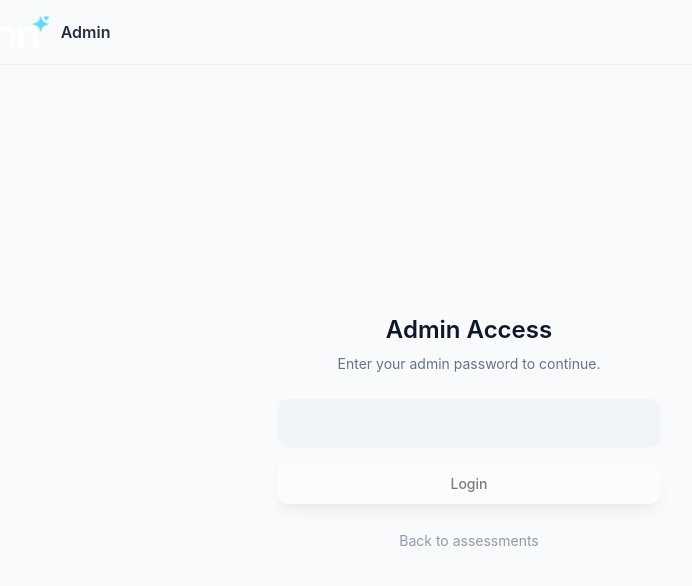
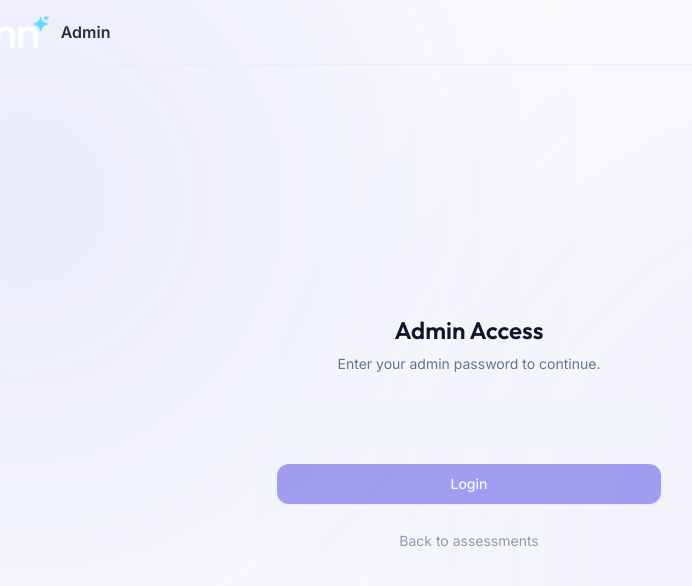
Before and after one commit to SquizAI/hmn_assesment, a React (Vite) app: page /admin in a window 1280 px wide. Shown: the top 586 px of the page, without its empty margins (171-863 px from the left). Built offline with nearby package versions, Linux system fonts and the light colour scheme.

Commit message:
feat: upgrade to premium typography, inputs, and glassmorphic UI

```diff
--- a/index.html
+++ b/index.html
@@ -4,6 +4,9 @@
     <meta charset="UTF-8" />
     <link rel="icon" type="image/svg+xml" href="/vite.svg" />
     <meta name="viewport" content="width=device-width, initial-scale=1.0" />
+    <link rel="preconnect" href="https://fonts.googleapis.com">
+    <link rel="preconnect" href="https://fonts.gstatic.com" crossorigin>
+    <link href="https://fonts.googleapis.com/css2?family=Inter:wght@400;500;600&family=Outfit:wght@500;600;700;800&display=swap" rel="stylesheet">
     <title>hmn-cascade</title>
   </head>
   <body>
--- a/src/components/ui/Button.tsx
+++ b/src/components/ui/Button.tsx
@@ -13,13 +13,13 @@ export default function Button({
   disabled,
   ...props
 }: ButtonProps) {
-  const base = "inline-flex items-center justify-center font-medium rounded-xl transition-all duration-200 focus:outline-none focus:ring-2 focus:ring-offset-2 disabled:opacity-50 disabled:cursor-not-allowed";
+  const base = "inline-flex items-center justify-center font-medium rounded-xl transition-all duration-300 focus:outline-none focus:ring-2 focus:ring-offset-2 focus:ring-offset-background disabled:opacity-50 disabled:cursor-not-allowed active:scale-95 hover:scale-[1.02] shadow-sm";
 
   const variants: Record<string, string> = {
-    primary: "bg-white text-black hover:bg-gray-100 focus:ring-white shadow-lg",
-    secondary: "bg-muted text-foreground hover:bg-white/20 focus:ring-white/50 border border-border",
-    ghost: "bg-transparent text-foreground/80 hover:text-foreground hover:bg-muted focus:ring-white/30",
-    danger: "bg-red-500/20 text-red-300 hover:bg-red-500/30 focus:ring-red-500/50 border border-red-500/30",
+    primary: "bg-primary text-primary-foreground shadow-[0_4px_14px_0_theme(colors.primary.500/30)] hover:shadow-[0_6px_20px_theme(colors.primary.500/40)] hover:bg-primary/90 focus:ring-primary/50",
+    secondary: "bg-card/80 backdrop-blur-md text-foreground hover:bg-card/100 focus:ring-muted-foreground/50 border border-border/50 shadow-inner",
+    ghost: "bg-transparent text-foreground/80 hover:text-foreground hover:bg-muted/50 focus:ring-muted-foreground/30 !shadow-none",
+    danger: "bg-red-500/10 text-red-500 hover:bg-red-500/20 focus:ring-red-500/50 border border-red-500/20 hover:border-red-500/30",
   };
 
   const sizes: Record<string, string> = {
--- a/src/index.css
+++ b/src/index.css
@@ -1,6 +1,9 @@
 @import "tailwindcss";
 
 @theme {
+  --font-sans: "Inter", system-ui, sans-serif;
+  --font-heading: "Outfit", system-ui, sans-serif;
+
   --color-background: var(--background);
   --color-foreground: var(--foreground);
   --color-muted: var(--muted);
@@ -40,11 +43,50 @@ body {
   margin: 0;
   background: var(--background);
   color: var(--foreground);
-  font-family: 'Inter', system-ui, -apple-system, sans-serif;
+  font-family: var(--font-sans);
   min-height: 100vh;
   -webkit-font-smoothing: antialiased;
   transition: background-color 0.3s ease, color 0.3s ease;
+  position: relative;
+  overflow-x: hidden;
+  z-index: 0;
 }
+
+h1, h2, h3, h4, h5, h6 {
+  font-family: var(--font-heading);
+}
+
+body::before, body::after {
+  content: "";
+  position: fixed;
+  border-radius: 50%;
+  pointer-events: none;
+  z-index: -1;
+  filter: blur(140px);
+  transition: opacity 0.5s ease-in-out;
+}
+
+body::before {
+  top: -15%;
+  left: -10%;
+  width: 50vw;
+  height: 50vw;
+  background: var(--primary);
+  opacity: 0.08;
+}
+
+body::after {
+  bottom: -15%;
+  right: -10%;
+  width: 60vw;
+  height: 60vw;
+  background: #8b5cf6;
+  opacity: 0.05;
+}
+
+.dark body::before { opacity: 0.15; }
+.dark body::after { opacity: 0.1; }
+
 
 html {
   scroll-behavior: smooth;
--- a/src/pages/HomePage.tsx
+++ b/src/pages/HomePage.tsx
@@ -234,7 +234,7 @@ export default function HomePage() {
                     onKeyDown={(e) => e.key === "Enter" && handleSignIn()}
                     placeholder="you@company.com"
                     autoFocus
-                    className="w-full bg-muted border border-border rounded-xl px-4 py-3 text-foreground placeholder-white/20 focus:outline-none focus:border-white/30 transition-colors"
+                    className="w-full bg-background/50 backdrop-blur-md border border-border/50 rounded-xl px-4 py-3 text-foreground placeholder:text-muted-foreground focus:outline-none focus:ring-2 focus:ring-primary/50 focus:border-transparent transition-all shadow-sm"
                   />
                 </div>
                 {signInError && <p className="text-yellow-400/80 text-sm text-center">{signInError}</p>}
@@ -310,7 +310,7 @@ export default function HomePage() {
                     value={f.value}
                     onChange={(e) => f.set(e.target.value)}
                     placeholder={f.ph}
-                    className="w-full bg-muted border border-border rounded-xl px-4 py-3 text-foreground placeholder-white/20 focus:outline-none focus:border-white/30 transition-colors"
+                    className="w-full bg-background/50 backdrop-blur-md border border-border/50 rounded-xl px-4 py-3 text-foreground placeholder:text-muted-foreground focus:outline-none focus:ring-2 focus:ring-primary/50 focus:border-transparent transition-all shadow-sm"
                   />
                 </div>
               ))}
@@ -335,7 +335,7 @@ export default function HomePage() {
               </div>
               <div className="space-y-3">
                 <h1 className="text-3xl sm:text-5xl font-bold tracking-tight">
-                  <span className="bg-gradient-to-r from-white via-white to-white/60 bg-clip-text text-transparent">
+                  <span className="bg-gradient-to-r from-foreground via-foreground/90 to-foreground/60 bg-clip-text text-transparent">
                     Cascade Assessments
                   </span>
                 </h1>
@@ -345,7 +345,7 @@ export default function HomePage() {
               </div>
             </div>
 
-            <div className="bg-muted/50 border border-border rounded-2xl p-6 sm:p-8 max-w-sm mx-auto">
+            <div className="bg-card/60 backdrop-blur-2xl border border-border/50 shadow-2xl rounded-3xl p-6 sm:p-8 max-w-sm mx-auto ring-1 ring-white/5">
               <div className="space-y-3">
                 <div className="w-10 h-10 rounded-xl bg-muted border border-border flex items-center justify-center mx-auto">
                   <svg className="w-5 h-5 text-muted-foreground" fill="none" viewBox="0 0 24 24" stroke="currentColor" strokeWidth={1.5}>
```
